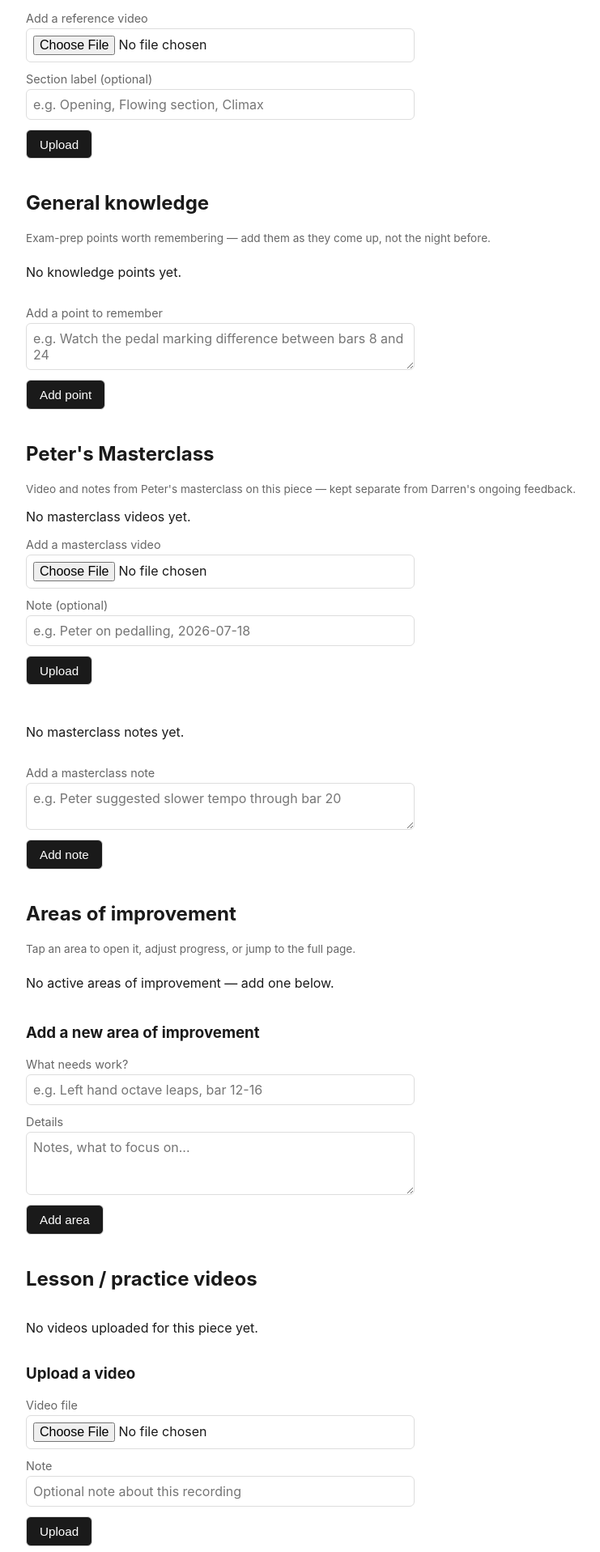
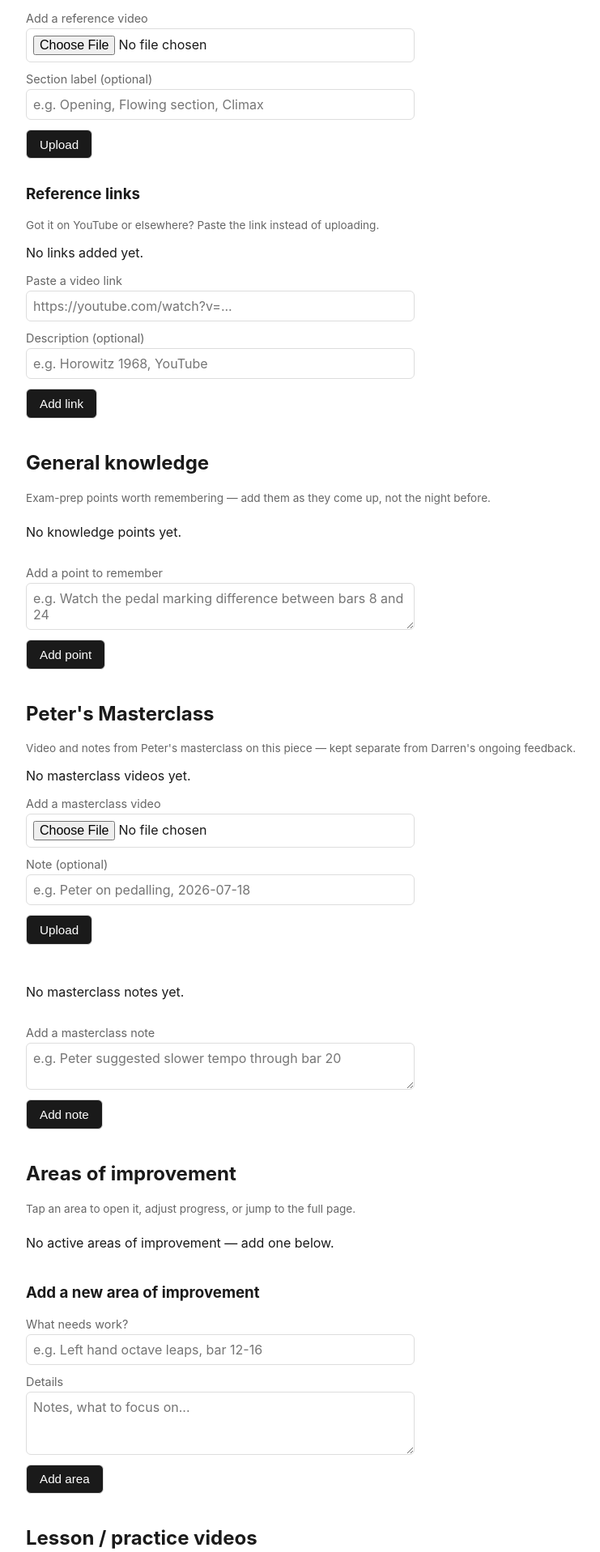
Before and after one commit to jcypowh/lmusa-tracker, a Flask app: page /pieces/1 in a window 1280 px wide. Shown: the part 399-2316 px from the top of the page at 81% size, without its empty margins (242-983 px from the left). Run offline with Flask 3, Linux system fonts and the light colour scheme; the visitor is signed in with stand-in values (Sample User, id 1); data comes from the database, SQL or seed files in the repository; data that the repository does not hold is empty.

Commit message:
Support reference video links in addition to uploads
Darren wanted to just paste a link (usually a YouTube URL) rather than
upload a file each time, with several links per piece. Added a
Reference links list under Reference performance: paste a URL, add an
optional description, click through to watch.

```diff
--- a/app.py
+++ b/app.py
@@ -25,6 +25,7 @@ from models import (
     ImprovementArea,
     KnowledgeNote,
     Piece,
+    ReferenceLink,
     Video,
     db,
 )
@@ -255,6 +256,35 @@ def upload_masterclass_video(piece_id):
     return redirect(url_for("piece_detail", piece_id=piece.id))
 
 
+@app.route("/pieces/<int:piece_id>/reference-links/add", methods=["POST"])
+@require_role
+def add_reference_link(piece_id):
+    piece = Piece.query.get_or_404(piece_id)
+    url = request.form.get("url", "").strip()
+    description = request.form.get("description", "").strip()
+    if url:
+        db.session.add(
+            ReferenceLink(
+                piece_id=piece.id,
+                url=url,
+                description=description,
+                added_by=session.get("role"),
+            )
+        )
+        db.session.commit()
+    return redirect(url_for("piece_detail", piece_id=piece.id))
+
+
+@app.route("/reference-links/<int:link_id>/delete", methods=["POST"])
+@require_role
+def delete_reference_link(link_id):
+    link = ReferenceLink.query.get_or_404(link_id)
+    piece_id = link.piece_id
+    db.session.delete(link)
+    db.session.commit()
+    return redirect(url_for("piece_detail", piece_id=piece_id))
+
+
 @app.route("/videos/<int:video_id>/delete", methods=["POST"])
 @require_role
 def delete_video(video_id):
--- a/models.py
+++ b/models.py
@@ -35,6 +35,12 @@ class Piece(db.Model):
         backref="piece",
         cascade="all, delete-orphan",
         order_by="KnowledgeNote.created_at",
+    )
+    reference_links = db.relationship(
+        "ReferenceLink",
+        backref="piece",
+        cascade="all, delete-orphan",
+        order_by="ReferenceLink.created_at",
     )
 
     def average_percent(self):
@@ -88,6 +94,15 @@ class KnowledgeNote(db.Model):
     created_at = db.Column(db.DateTime, default=datetime.utcnow)
 
 
+class ReferenceLink(db.Model):
+    id = db.Column(db.Integer, primary_key=True)
+    piece_id = db.Column(db.Integer, db.ForeignKey("piece.id"), nullable=False)
+    url = db.Column(db.Text, nullable=False)
+    description = db.Column(db.String(300))
+    added_by = db.Column(db.String(10))
+    created_at = db.Column(db.DateTime, default=datetime.utcnow)
+
+
 class Comment(db.Model):
     id = db.Column(db.Integer, primary_key=True)
     area_id = db.Column(db.Integer, db.ForeignKey("improvement_area.id"), nullable=False)
--- a/static/style.css
+++ b/static/style.css
@@ -286,6 +286,20 @@ h2 { margin-top: 2.5rem; }
 .video-item p { font-size: 0.85rem; color: var(--muted); margin: 0.35rem 0 0; }
 .video-item .note { color: var(--fg); }
 
+.link-list { display: flex; flex-direction: column; gap: 0.5rem; margin-bottom: 1rem; }
+.link-item {
+  display: flex;
+  align-items: center;
+  gap: 0.6rem;
+  flex-wrap: wrap;
+  padding: 0.6rem 0.9rem;
+  border: 1px solid var(--border);
+  border-radius: 8px;
+  background: var(--card-bg);
+}
+.link-item a { font-weight: 600; color: var(--fg); }
+.link-url { font-size: 0.8rem; color: var(--muted); overflow-wrap: anywhere; }
+
 .comment-thread { display: flex; flex-direction: column; gap: 0.75rem; }
 .comment-row { display: flex; }
 .comment-row-jeremy { justify-content: flex-end; }
--- a/templates/piece_detail.html
+++ b/templates/piece_detail.html
@@ -47,6 +47,34 @@
       <input type="text" name="note" placeholder="e.g. Opening, Flowing section, Climax">
     </label>
     <button type="submit">Upload</button>
+  </form>
+
+  <h3>Reference links</h3>
+  <p class="board-hint">Got it on YouTube or elsewhere? Paste the link instead of uploading.</p>
+  {% if piece.reference_links %}
+    <div class="link-list">
+      {% for link in piece.reference_links %}
+        <div class="link-item">
+          <a href="{{ link.url }}" target="_blank" rel="noopener noreferrer">{{ link.description or link.url }}</a>
+          {% if link.description %}<span class="link-url">{{ link.url }}</span>{% endif %}
+          <form method="post" action="{{ url_for('delete_reference_link', link_id=link.id) }}"
+                class="inline-form" onsubmit="return confirm('Delete this link?');">
+            <button type="submit" class="delete-btn">Delete</button>
+          </form>
+        </div>
+      {% endfor %}
+    </div>
+  {% else %}
+    <p>No links added yet.</p>
+  {% endif %}
+  <form method="post" action="{{ url_for('add_reference_link', piece_id=piece.id) }}" class="stacked-form">
+    <label>Paste a video link
+      <input type="url" name="url" placeholder="https://youtube.com/watch?v=..." required>
+    </label>
+    <label>Description (optional)
+      <input type="text" name="description" placeholder="e.g. Horowitz 1968, YouTube">
+    </label>
+    <button type="submit">Add link</button>
   </form>
 
   <h2>General knowledge</h2>
```
